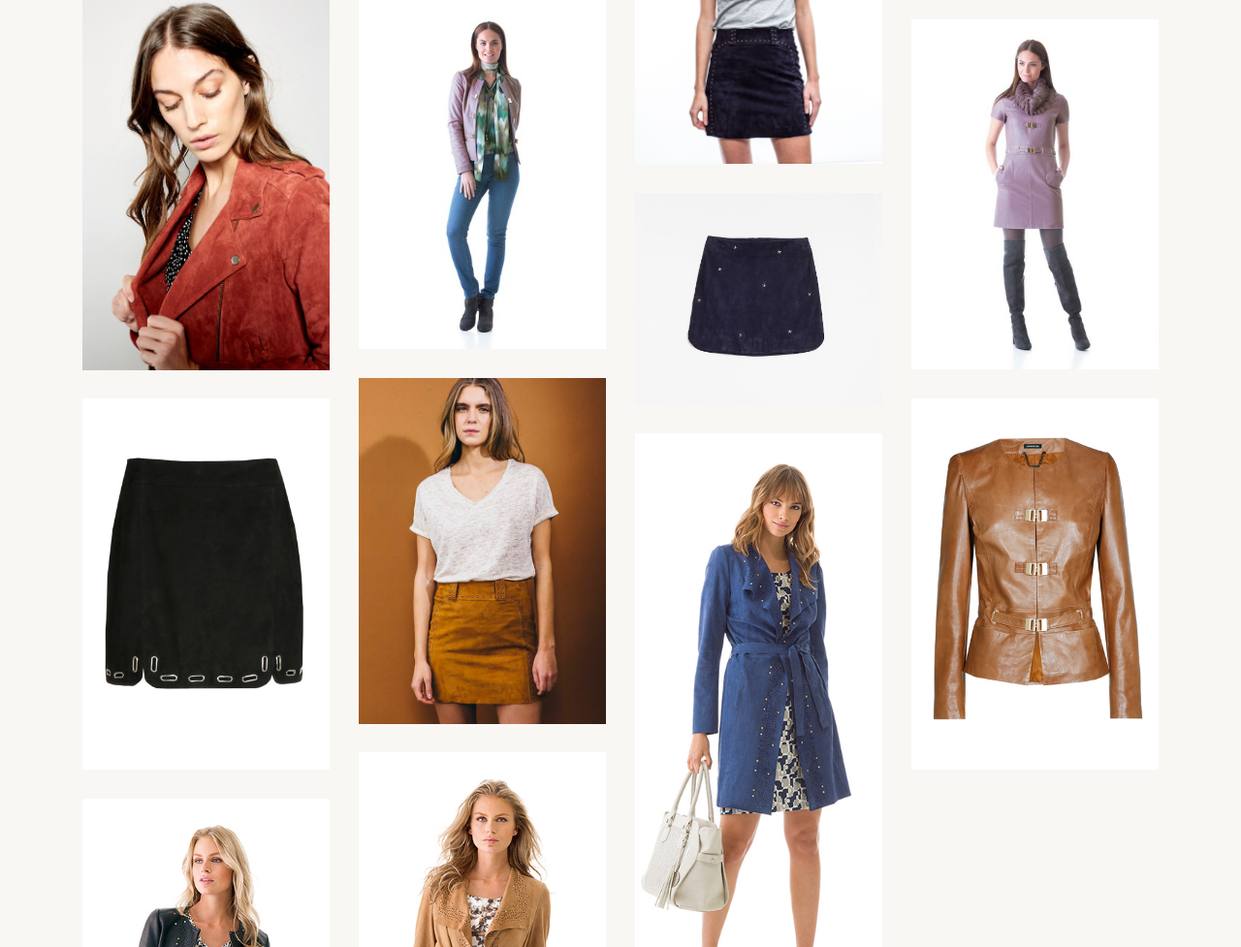
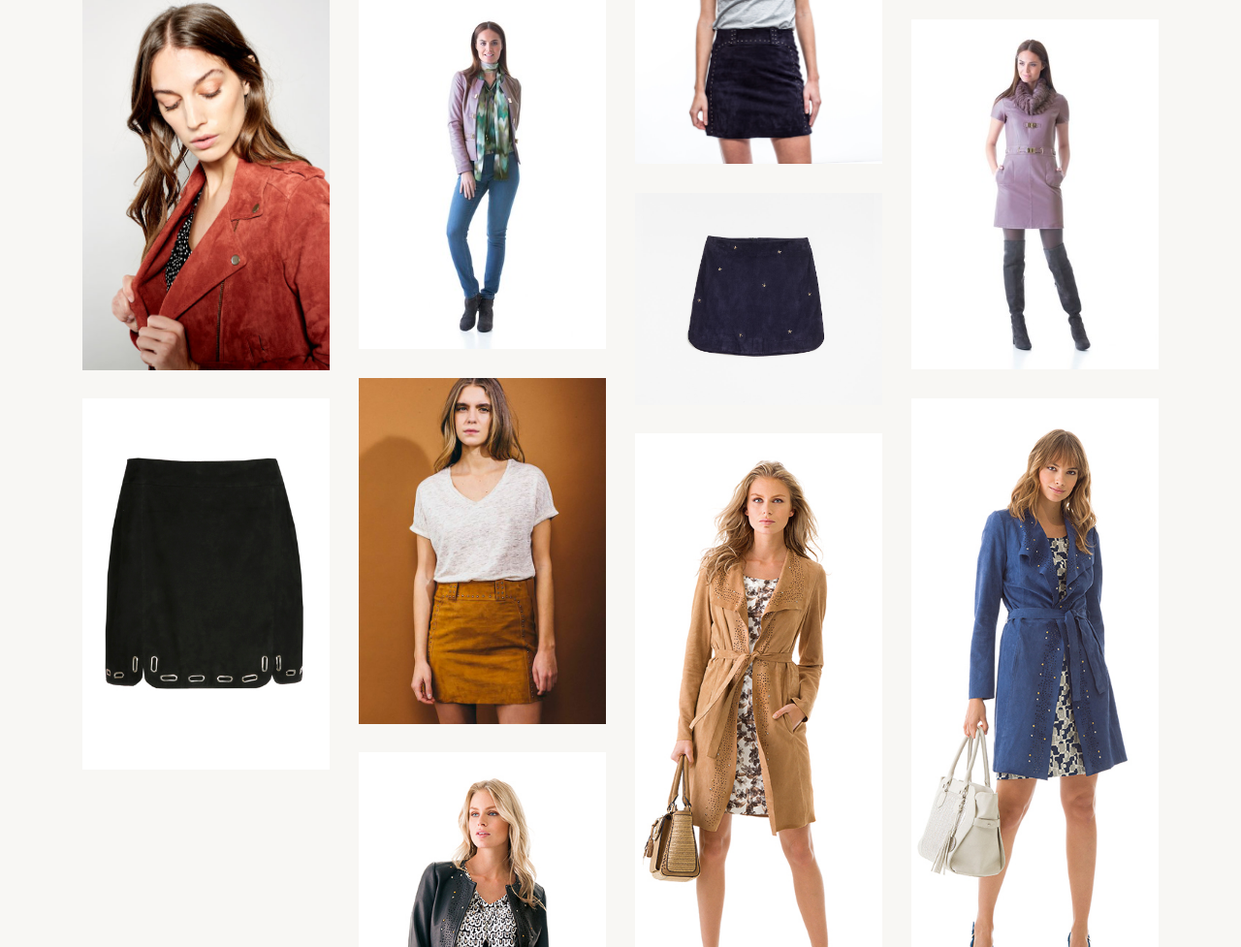
Before and after one commit to bilalghouri/jafferbhoy, a PHP site: page / in a window 1280 px wide. Shown: the part 5523-6500 px from the top of the page at 97% size. Run offline with PHP 8.4, Linux system fonts and the light colour scheme; some libraries are stand-ins or nearby versions.

Commit message:
remove more pictures

```diff
--- a/index.php
+++ b/index.php
@@ -482,24 +482,6 @@ can be dyed to any color to fit into color scheme of the season.</p>
                                             <div class="portfolio-img-text">
                                                 <div class="portfolio-img">
                                                     <a href="#">
-                                                        <img src="assets/images/portfolio/18.jpg" alt="" />
-                                                    </a>
-                                                </div>
-                                                <div class="portfolio-title">
-                                                    <!-- <h3>18</h3> -->
-                                                    <a class="img-poppu" href="assets/images/portfolio/18.jpg">
-                                                        <i class="fa fa-search"></i>
-                                                    </a>
-                                                </div>
-                                            </div>
-                                        </div>
-                                    </div>
-
-                                    <div class="col-md-3 col-sm-6 col-6 grid-item cat1">
-                                        <div class="single-portfolio portfolio-hover mb-30">
-                                            <div class="portfolio-img-text">
-                                                <div class="portfolio-img">
-                                                    <a href="#">
                                                         <img src="assets/images/portfolio/20.jpg" alt="" />
                                                     </a>
                                                 </div>
```
